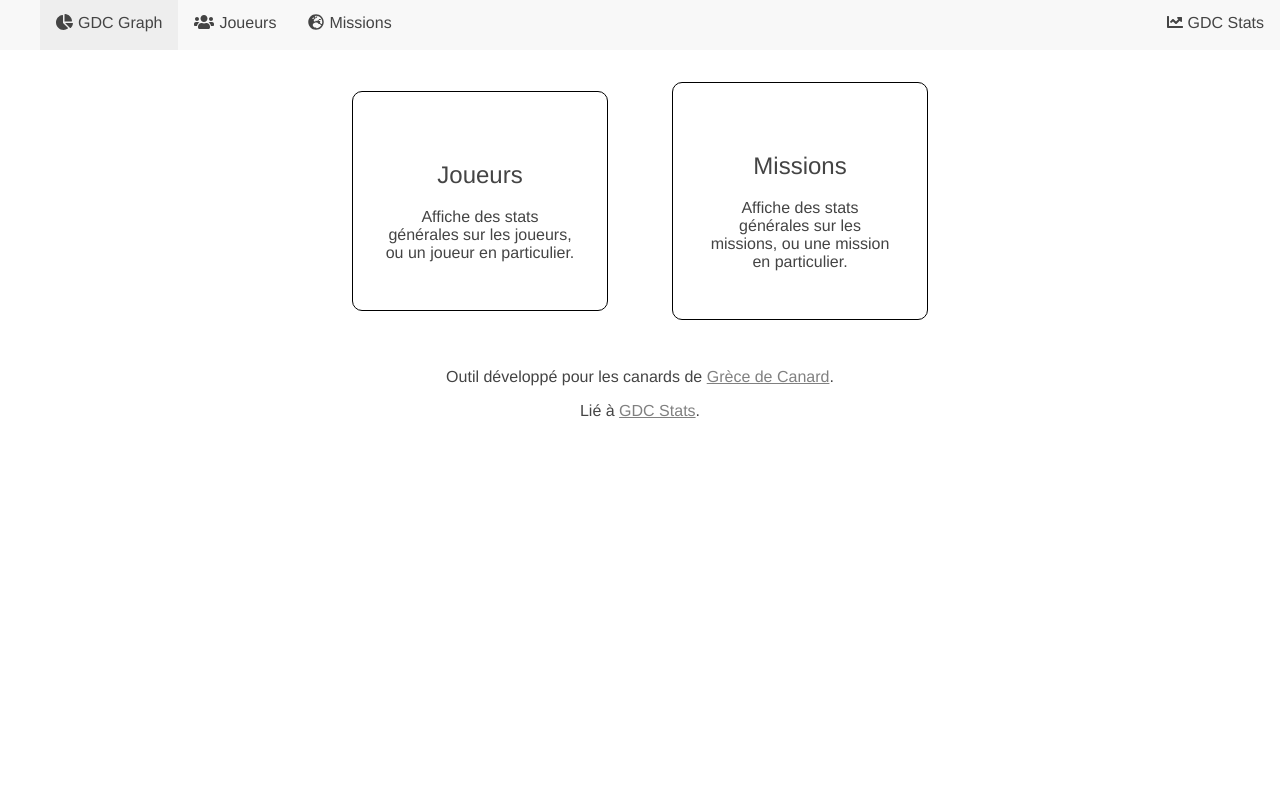
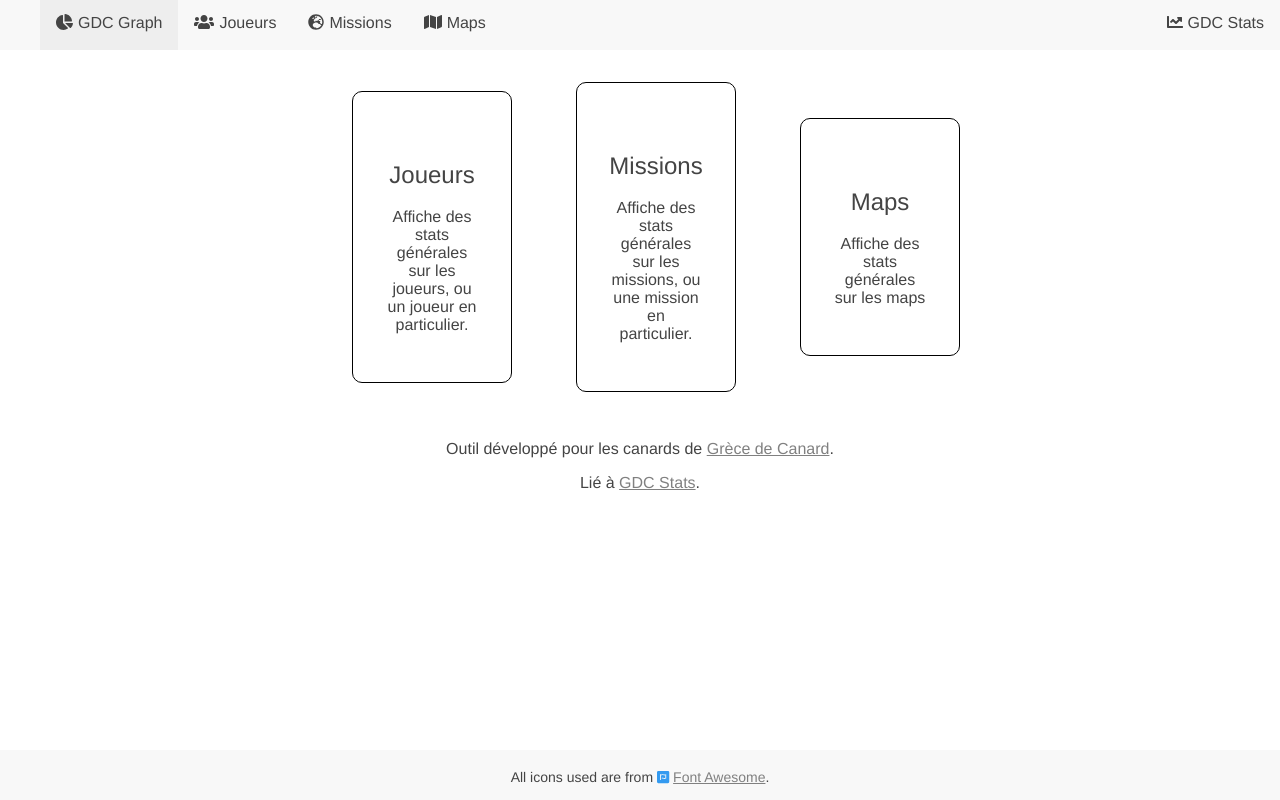
Before and after one commit to oxypomme/GDCGraph, a React (Create React App) app: page /#/ in a window 1280 px wide. Built offline with nearby package versions, Linux system fonts and the light colour scheme.

Commit message:
css fixes

```diff
--- a/src/App.tsx
+++ b/src/App.tsx
@@ -9,11 +9,11 @@ import Players from "./views/players";
 
 import NotFound from "./views/errors/NotFound";
 import NotImplemented from './views/errors/NotImplemented';
+import Maps from './views/maps';
+import Footer from './features/commons/Footer';
 
 const AppContainer = styled.div`
-  margin-top: var(--nav-size);
   text-align: center;
-  height: calc(100vh - var(--nav-size));
 `;
 
 const App = (): JSX.Element => {
@@ -25,9 +25,11 @@ const App = (): JSX.Element => {
           <Route exact path="/" component={Home} />
           <Route exact path={["/players", "/players/:id"]} component={Players} />
           <Route exact path={["/missions", "/missions/:id"]} component={NotImplemented} />
+          <Route exact path={"/maps"} component={Maps} />
           <Route component={NotFound} />
         </Switch>
       </AppContainer>
+      <Footer />
     </Router>
   );
 }
--- /dev/null
+++ b/src/features/commons/Footer.tsx
@@ -0,0 +1,45 @@
+import React from 'react';
+import styled from '@emotion/styled';
+
+import { FontAwesomeIcon } from '@fortawesome/react-fontawesome';
+import { faFontAwesome } from '@fortawesome/free-brands-svg-icons';
+
+const Foot = styled.footer`
+    background-color: var(--background-dark);
+    text-align: center;
+    font-size: 14px;
+    height: var(--nav-size);
+    padding: 5px;
+
+    position:absolute;
+    width:100%;
+    bottom:0px;
+`;
+
+const LinkText = styled.span`
+    text-decoration: underline;
+`;
+
+const IconWithLink = styled.a<{ margin?: string, VAlign?: boolean }>`
+    ${props => props.VAlign ? "vertical-align: middle;" : ''}
+    text-decoration: none;
+    & > svg{
+        ${props => props.margin ? "margin:" + props.margin + ";" : ''}
+        transition: opacity 0.25s;
+    }
+    &:hover > svg{
+        opacity: 0.75;
+    }
+`;
+
+const Footer = (): JSX.Element => {
+    return (
+        <Foot>
+            <p>
+                All icons used are from <IconWithLink href="https://fontawesome.com"><FontAwesomeIcon icon={faFontAwesome} color="#339af0" /> <LinkText>Font Awesome</LinkText></IconWithLink>.
+            </p>
+        </Foot>
+    );
+}
+
+export default Footer;
--- a/src/features/commons/Navbar.tsx
+++ b/src/features/commons/Navbar.tsx
@@ -3,7 +3,7 @@ import styled from '@emotion/styled';
 import { NavLink } from 'react-router-dom';
 
 import { FontAwesomeIcon } from '@fortawesome/react-fontawesome';
-import { faChartLine, faChartPie, faGlobeEurope, faUsers } from '@fortawesome/free-solid-svg-icons';
+import { faChartLine, faChartPie, faGlobeEurope, faMap, faUsers } from '@fortawesome/free-solid-svg-icons';
 
 const Nav = styled.nav`
     height: var(--nav-size);
@@ -53,6 +53,7 @@ const Navbar = (): JSX.Element => {
                 <NavItem><NavLink exact to="/"><FontAwesomeIcon icon={faChartPie} />GDC Graph</NavLink></NavItem>
                 <NavItem><NavLink to="/players"><FontAwesomeIcon icon={faUsers} />Joueurs</NavLink></NavItem>
                 <NavItem><NavLink exact to="/missions"><FontAwesomeIcon icon={faGlobeEurope} />Missions</NavLink></NavItem>
+                <NavItem><NavLink exact to="/maps"><FontAwesomeIcon icon={faMap} />Maps</NavLink></NavItem>
                 <NavItem right><a href="https://grecedecanards.fr/GDCStats/"><FontAwesomeIcon icon={faChartLine} />GDC Stats</a></NavItem>
             </NavList>
         </Nav>
--- a/src/index.css
+++ b/src/index.css
@@ -20,6 +20,7 @@
 
   /*CONST*/
   --nav-size: 50px;
+  --footer-size: 50px;
 }
 
 * {
@@ -35,7 +36,7 @@ body {
 
 body,
 #root {
-  height: 100vh;
+  height: calc(100vh - var(--nav-size) - var(--footer-size));
   width: 100%;
 }
 
@@ -44,6 +45,7 @@ body {
   color: var(--text);
 
   margin: 0;
+  margin-top: var(--nav-size);
   padding: 0;
   font-family: 'Helvetica Neue', Helvetica, Arial, sans-serif;
   -webkit-font-smoothing: antialiased;
--- a/src/views/home/index.tsx
+++ b/src/views/home/index.tsx
@@ -23,11 +23,16 @@ const Home = (): JSX.Element => {
         history.push('/missions');
     }
 
+    const handleMapsClick = () => {
+        history.push('/maps');
+    }
+
     return (
         <>
             <Flex>
                 <Applet image="" title="Joueurs" desc="Affiche des stats générales sur les joueurs, ou un joueur en particulier." onClick={handlePlayersClick} />
                 <Applet image="" title="Missions" desc="Affiche des stats générales sur les missions, ou une mission en particulier." onClick={handleMissionsClick} />
+                <Applet image="" title="Maps" desc="Affiche des stats générales sur les maps" onClick={handleMapsClick} />
             </Flex>
             <p>
                 Outil développé pour les canards de <a href="https://grecedecanards.fr/">Grèce de Canard</a>.
--- /dev/null
+++ b/src/views/maps/index.tsx
@@ -0,0 +1,16 @@
+import React from 'react';
+import styled from '@emotion/styled';
+
+type PropsType = {
+
+}
+
+const Maps = (props: PropsType): JSX.Element => {
+    return (
+        <div>
+
+        </div>
+    );
+}
+
+export default Maps;
```
